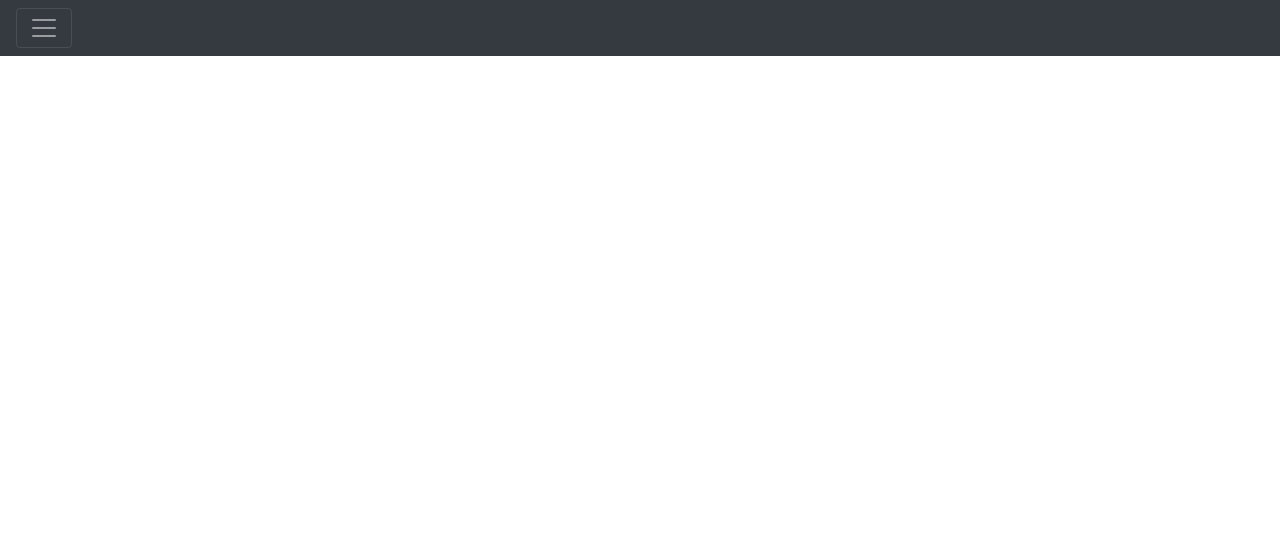
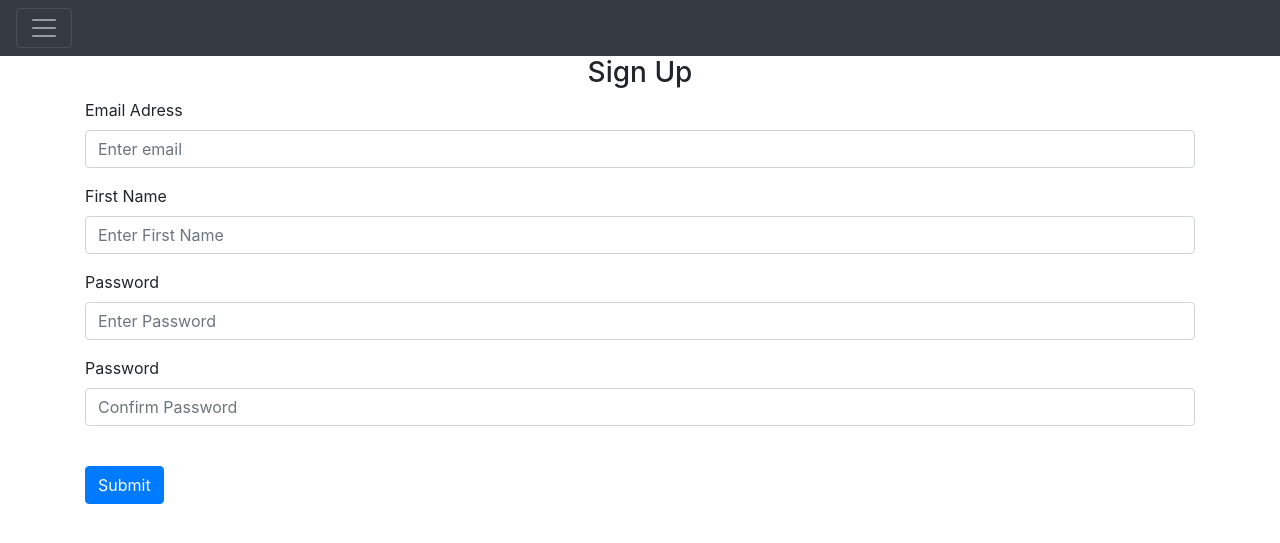
Before and after one commit to Achlys312/Flask-Web-Application, a Flask app: page /sign-up in a window 1280 px wide. Shown: the top 543 px of the page. Run offline with Flask 3, Linux system fonts and the light colour scheme; some libraries are stand-ins or nearby versions.

Commit message:
Signup page

```diff
--- a/website/templates/sign_up.html
+++ b/website/templates/sign_up.html
@@ -1,3 +1,54 @@
 {% extends 'base.html' %}
 
-{% block title %}Sign Up{% endblock  %}
+{% block title %}Sign Up{% endblock %}
+
+{% block content %}
+
+<form method="POST">
+    <h3 align="center">Sign Up</h3>
+    <div class="form-group">
+    <label for="email">Email Adress</label>
+    <input
+        type="email"
+        class="form-control"
+        id="email"
+        name="email"
+        placeholder="Enter email"
+    />
+    </div>
+    <div class="form-group">
+    <label for="firstname">First Name</label>
+    <input
+        type="text"
+        class="form-control"
+        id="firstname"
+        name="firstname"
+        placeholder="Enter First Name"
+    />
+    </div>
+    <div class="form-group">
+    <label for="password1">Password</label>
+    <input
+        type="password"
+        class="form-control"
+        id="password1"
+        name="password1"
+        placeholder="Enter Password"
+    />
+    </div>
+    <div class="form-group">
+    <label for="password2">Password</label>
+    <input
+        type="password"
+        class="form-control"
+        id="password2"
+        name="password2"
+        placeholder="Confirm Password"
+    />
+    </div>
+    <br />
+    <button type="submit" class="btn btn-primary">Submit</button>
+
+</form>
+
+{% endblock %}
```
